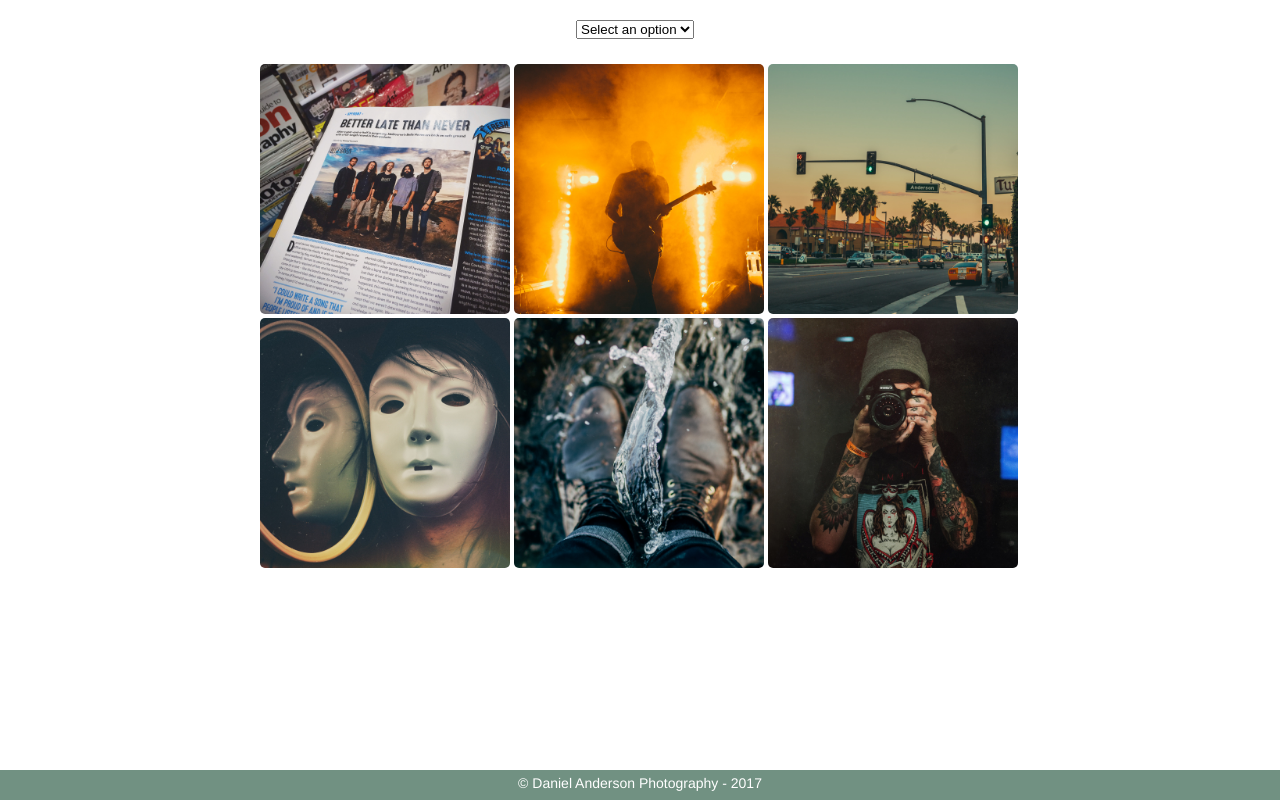
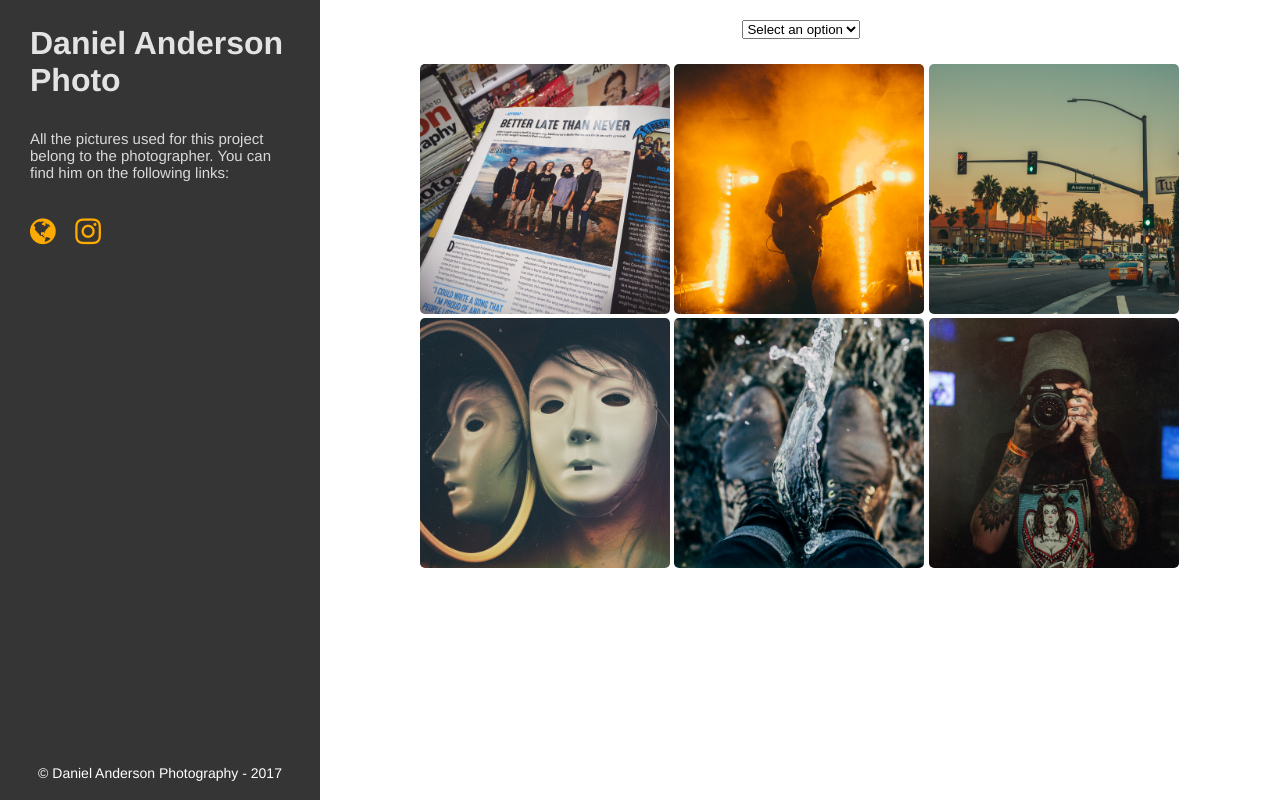
Before and after one commit to itsandromeda/Album-display, a plain HTML site: page index.html in a window 1280 px wide. Drawn offline with Linux system fonts and the light colour scheme.

Commit message:
side menu

```diff
--- a/assets/css/main.css
+++ b/assets/css/main.css
@@ -1,20 +1,32 @@
 body {
+    font-family: Helvetica, sans-serif;
     margin: 0;
     padding: 0;
     height: 100%;
 }
 
+h1 {
+    padding-left: 30px;
+    margin-top: 25px;
+    color: rgb(227, 227, 227);
+}
+
+p {
+    margin-top: -20px;
+    font-size: 15px;
+    color: rgb(217, 217, 217);
+    padding: 30px;
+}
+
 footer {
-    font-family: helvetica, sans-serif;
     font-size: 14px;
     text-align: center;
-    background-color: #719182;
     color: white;
     width: 100%;
     height: 25px;
     padding-top: 5px;
     position: absolute;
-    bottom: 0;
+    bottom: 10px;
 }
 
 footer a {
@@ -27,17 +39,43 @@ footer a:hover {
     text-decoration: underline;
 }
 
+.info {
+    background-color: #353535;
+    width: 25%;
+    position: fixed;
+    top: 0;
+    bottom: 0;
+    z-index: 0;
+}
+
+.fa-globe {
+    margin-left: 30px;
+    margin-right: 15px;
+}
+
+.info .fa {
+    margin-top: -10px;
+    font-size: 30px;
+    color: #FDAA01;
+    text-decoration: none;
+}
+#container {
+    width: 75%;
+    padding-bottom: 4.8%;
+    position: relative;
+    right: -25%;
+}
+
 #select {
-    position: relative;
-    left: 45%;
+    position: inherit;
+    left: 44%;
     margin-top: 20px;
     margin-bottom: 25px;
     outline: none;
 }
 
 #box {
-    margin-right: auto;
-    margin-left: auto;
+    margin: auto;
     width: 760px;
 }
 
@@ -97,7 +135,6 @@ footer a:hover {
 }
 
 #caption {
-    font-family: Helvetica, sans-serif;
     color: #ccc;
     margin: auto;
     display: block;
--- a/index.html
+++ b/index.html
@@ -7,10 +7,19 @@
     <meta charset="UTF-8">
     <meta name="viewport" content="initial-scale=1.0">
     <link type="text/css" rel="stylesheet" href="assets/css/main.css">
+    <link rel="stylesheet" href="https://cdnjs.cloudflare.com/ajax/libs/font-awesome/4.7.0/css/font-awesome.min.css">
     <link rel="icon" href="assets/img/icon.jpg">
 </head>
 
 <body>
+    <div class="info">
+        <h1>Daniel Anderson Photo</h1>
+        <p>All the pictures used for this project belong to the photographer. You can find him on the following links:</p>
+        <a href="https://www.http://danielandersonphoto.com/" target="_blank" class="fa fa-globe"></a>
+        <a href="https://www.instagram.com/danielandersonphoto" target="_blank" class="fa fa-instagram"></a>
+        <footer>© <a href="http://danielandersonphoto.com/" target="_blank">Daniel Anderson Photography</a> - 2017</footer>
+    </div>
+    <div id="container">
         <select name="" id="select">
             <option value="" hidden>Select an option</option>
             <option value="original">Original</option>
@@ -31,7 +40,7 @@
                 <div id="caption"></div>
             </div>
         </div>
-    <footer>© <a href="http://danielandersonphoto.tumblr.com/" target="_blank">Daniel Anderson Photography</a> - 2017</footer>
+    </div>
     <script type="text/javascript" src="assets/js/app.js"></script>
 </body>
 
```
Lines whose indentation alone changed are shown as unchanged.
